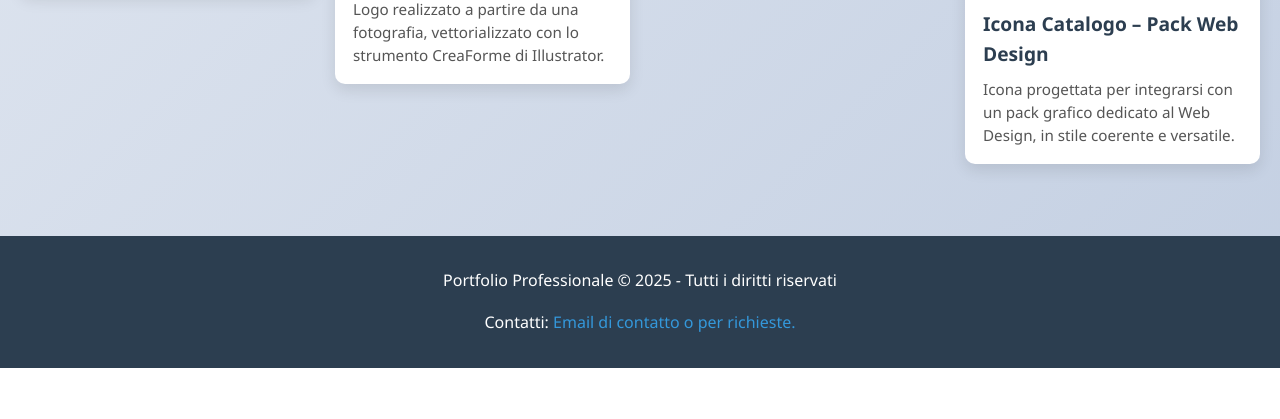
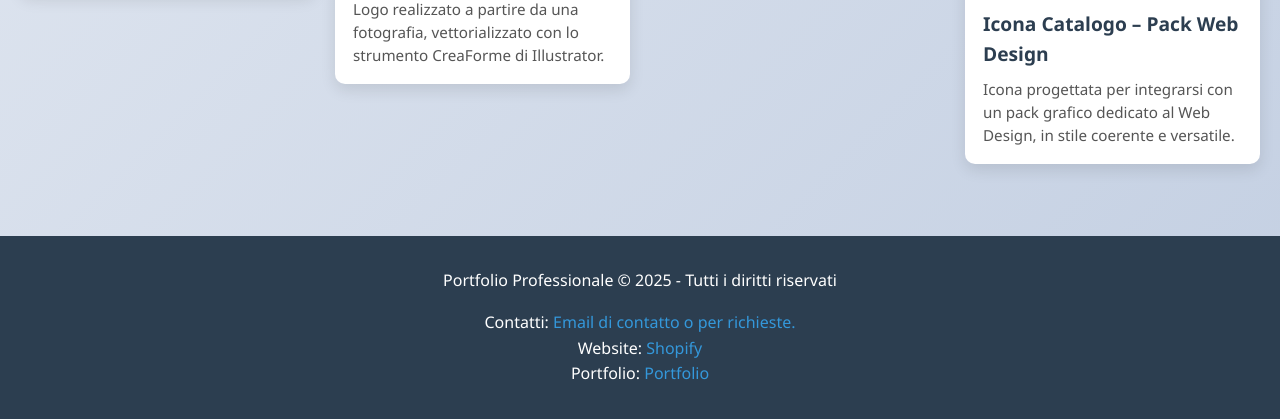
Before and after one commit to MuseBQ/portfolio, a website: page index.html in a window 1280 px wide. Shown: the part 1854-2273 px from the top of the page. Before the commit the page ends 2222 px from the top, so only its background shows below. Drawn offline with nearby package versions, Linux system fonts and the light colour scheme; a web font is replaced by a local one.

Commit message:
Aggiunta link nella sezione contatti

```diff
--- a/index.html
+++ b/index.html
@@ -49,6 +49,8 @@
             <p>Portfolio Professionale &copy; 2025 - Tutti i diritti riservati</p>
             <div class="contact-info">
                 <p>Contatti: <a href="mailto:mattiabogdanquarta@gmail.com">Email di contatto o per richieste.</a>
+                <p>Website: <a href="https://printermusebq.myshopify.com/">Shopify</a></p>
+                <p>Portfolio: <a href="https://musebq.github.io/portfolio/">Portfolio</a></p>
             </div>
         </div>
     </footer>
```
